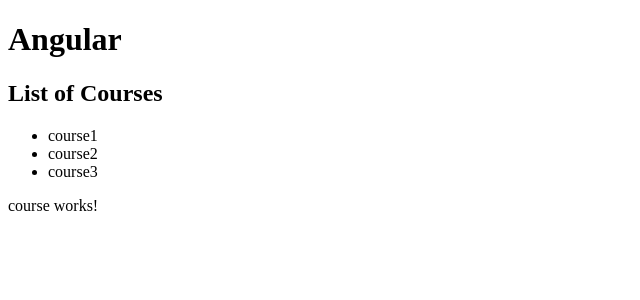
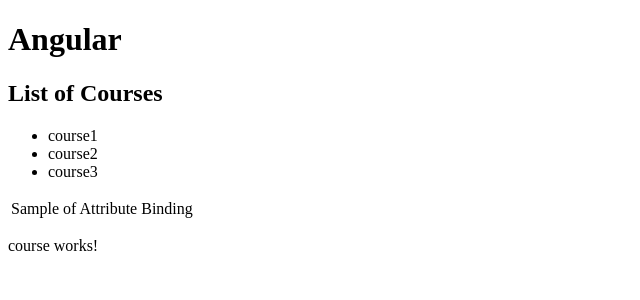
Before and after one commit to elmotabuzo16/angular5_testing, an Angular app: page / in a window 1280 px wide. Shown: the top 300 px of the page, without its empty margins (0-640 px from the left). Built offline with nearby package versions, Linux system fonts and the light colour scheme.

Commit message:
Attribute Binding

```diff
--- a/src/app/courses.component.ts
+++ b/src/app/courses.component.ts
@@ -6,6 +6,7 @@
     selector: 'courses', // <div class="courses" will be ".courses"
 
     //this will render the app.component.html using <courses></courses>
+    //<h2 [textContent]="title" />
     template: `
         <h2>{{ title }}</h2>
         <ul>
@@ -13,6 +14,12 @@
                 {{ course }}
             </li>
         </ul>
+
+        <table>
+            <tr>
+                <td [attr.colspan]="colSpan">Sample of Attribute Binding</td>
+            </tr>
+        </table>
         `
 })
 
@@ -20,6 +27,7 @@
 export class CoursesComponent {
     title = "List of Courses";
     courses;
+    colSpan = 2;
 
     //Auto instantiate the CoursesService
     //After this, add the CoursesSerivce in provider[] under app.module.ts
--- a/src/app/courses.service.ts
+++ b/src/app/courses.service.ts
@@ -1,3 +1,5 @@
+
+// THIS WILL BE THE API CALL
 export class CoursesService {
     getCourses() {
         return ["course1", "course2", "course3"];
```
Also changed, not shown: src/app/email.service.ts (added, +9 -0 lines), 1 other file (tests, documents, lock files or other folders).
